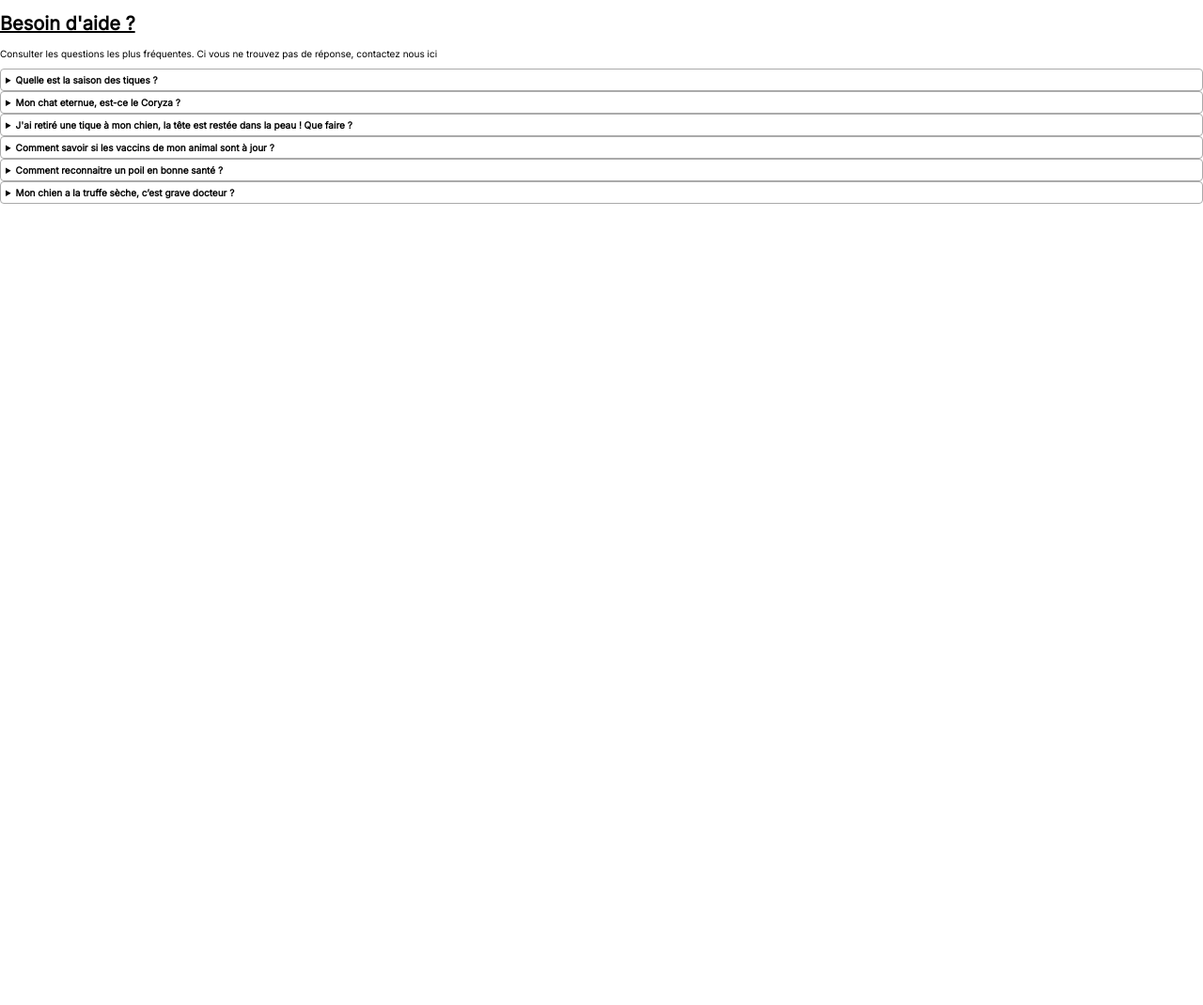
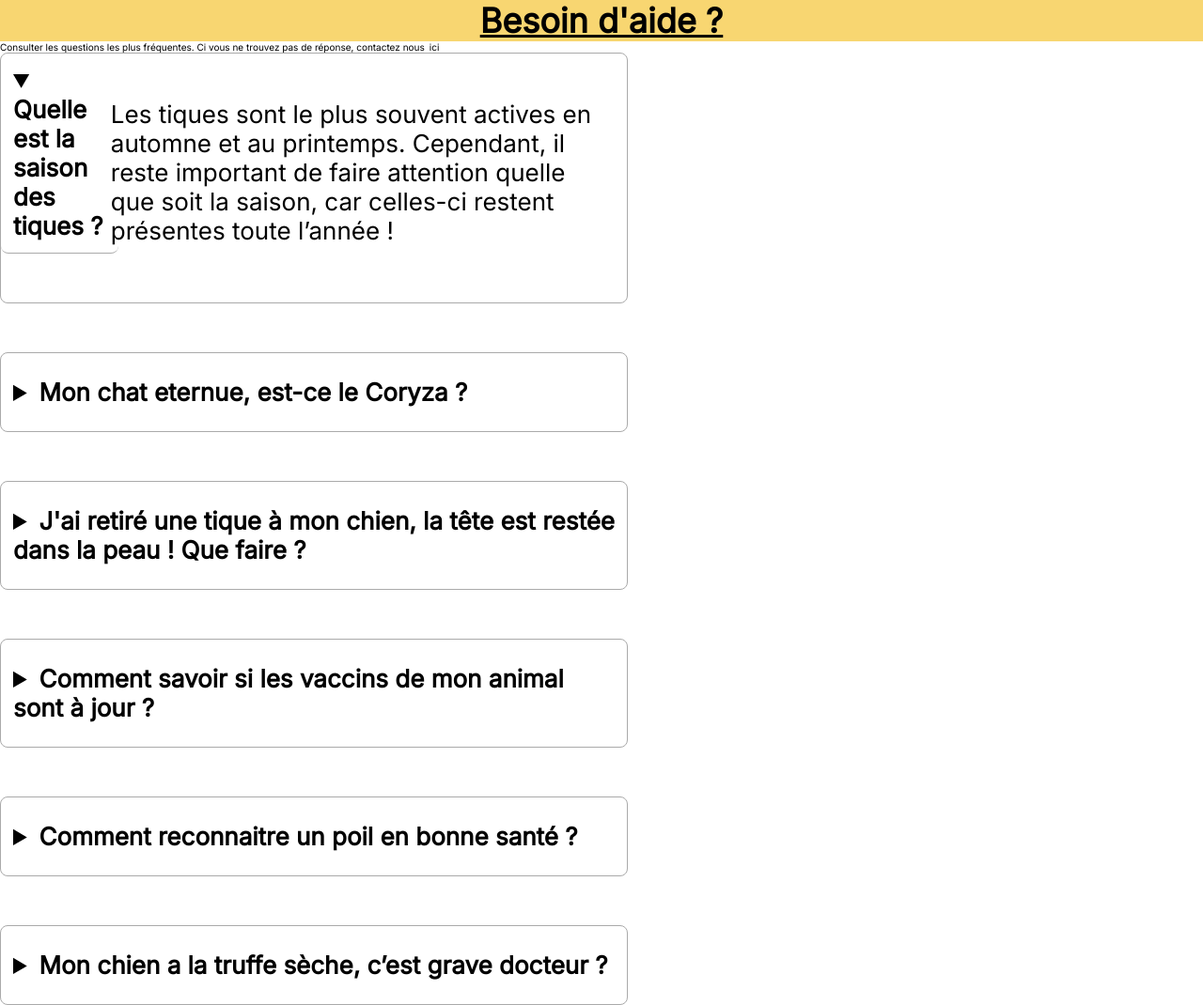
Before and after one commit to KoukiFactori/s3_vetelib, a Symfony app: template templates/faq/index.html.twig in a window 1280 px wide. Shown: the part 177-1247 px from the top of the page at 94% size. Before the commit the page ends 394 px from the top, so only its background shows below. Run offline with Twig, Linux system fonts and the light colour scheme; the template is opened without the code that fills it, so the values that code supplies are empty; some libraries are stand-ins or nearby versions.

Commit message:
Forme des <details> finis

```diff
--- a/public/css/faq.css
+++ b/public/css/faq.css
@@ -6,21 +6,40 @@ html, body {
     font-size: 10px;
 }
 
-header {
-    font-size: 2.6rem;
+.title {
+    display: flex;
+    flex: 1;
+    justify-content: center;
+    text-align: center;
     background-color: #F8D671;
-    padding-top: 2rem;
-    padding-bottom: 20rem;
-}
-h1.title {
     font-weight: bold;
     text-decoration: underline;
+    margin: 0;
+    font-size: 36px;
 }
 
+.intro {
+    display: flex;
+    flex: 1;
+    align-items: center;
+    margin: 0;
+    column-gap: 5px;
+    row-gap: 32px;
+}
+
+
+.faqD {
+    display: flex;
+    justify-items: center;
+    flex-direction: column;
+    row-gap: 52px;
+    font-size: 26px;
+
+}
 details {
     border: 1px solid #aaa;
-    border-radius: 4px;
-    padding: .5em .5em 0;
+    border-radius: 8px;
+    padding: 1em 0.5em .5em;
 }
 
 summary {
@@ -30,5 +49,16 @@ summary {
 }
 
 details[open] {
-    padding: .5em;
+    padding: 0.5em 0.5em 1em;
 }
+details[open] summary {
+    border-bottom: 1px solid #aaa;
+    border-bottom-left-radius: 8px;
+    border-bottom-right-radius: 8px;
+    margin-bottom: 1em;
+}
+@media (min-width: 769px) {
+    details {
+        width: 50%;
+    }
+}
--- a/templates/faq/index.html.twig
+++ b/templates/faq/index.html.twig
@@ -7,11 +7,12 @@
 {% endblock %}
 {% block body %}
 <div class="faq">
-    <h1 class="title">Besoin d'aide ?</h1>
+    <h1 class="title introx">Besoin d'aide ?</h1>
 
-    <p>Consulter les questions les plus fréquentes. Ci vous ne trouvez pas de réponse, contactez nous <a>ici</a></p>
+    <p class="intro">Consulter les questions les plus fréquentes. Ci vous ne trouvez pas de réponse, contactez nous <a class ="intro">ici</a></p>
+    <div class="faqD">
 
-    <details>
+        <details open class="intro">
             <summary>Quelle est la saison des tiques ?</summary>
                 Les tiques sont le plus souvent actives en automne et au printemps.
                 Cependant, il reste important de faire attention quelle que soit la saison, car celles-ci restent présentes toute l’année !
@@ -39,5 +40,7 @@
             <summary>Mon chien a la truffe sèche, c’est grave docteur ?</summary>
                 Lorem ipsum dolor sit amet, consectetur adipiscing elit. Maecenas feugiat.
         </details>
+
+    </div>
 </div>
 {% endblock %}
```
Lines whose indentation alone changed are shown as unchanged.
